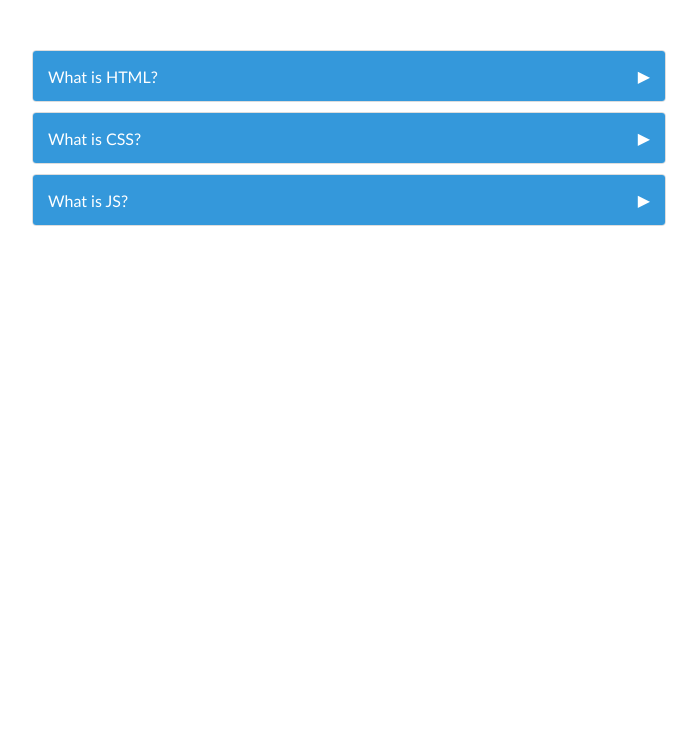
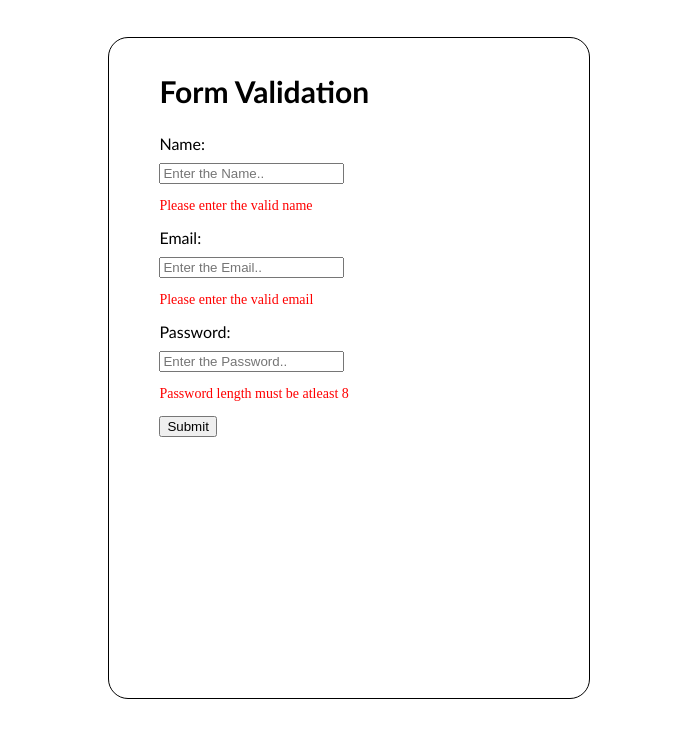
Before and after one commit to Muhammad-Anas785/vueCourse, a Vue app: page / in a window 1280 px wide. Shown: the top 738 px of the page, without its empty margins (291-988 px from the left). Built offline with nearby package versions, Linux system fonts and the light colour scheme.

Commit message:
Add form valid project

```diff
--- a/src/App.vue
+++ b/src/App.vue
@@ -1,9 +1,9 @@
 <script setup>
-import AccordionsProj from "./Projects/Accordions/AccordionsProj.vue";
+import FormValid from "./Projects/FormValidation/FormValid.vue";
 </script>
 
 <template>
   <div>
-    <AccordionsProj />
+    <form-valid />
   </div>
 </template>
--- /dev/null
+++ b/src/Projects/FormValidation/FormValid.vue
@@ -0,0 +1,77 @@
+<script setup>
+import { computed, ref } from "vue";
+
+let name = ref("");
+let email = ref("");
+let password = ref("");
+
+let isValidName = computed(() => name.value.trim() !== "");
+let isValidEmail = computed(() => /^[^\s@]+@[^\s@]+\.[^\s@]+$/.test(email.value));
+let isValidPassword = computed(() => password.value.length >= 8);
+
+let isValidForm = computed(() => isValidName.value && isValidEmail.value && isValidPassword.value);
+
+const formSubmit = () => {
+  if (isValidForm.value) {
+    alert("Form Submitted");
+  } else {
+    alert("Check your credentials");
+  }
+};
+</script>
+
+<template>
+  <div class="formBody">
+    <div class="formConatainer">
+      <h2 class="formHeading">Form Validation</h2>
+      <form @submit.prevent="formSubmit">
+        <div class="form-group">
+          <label for="">Name:</label>
+          <input type="text" placeholder="Enter the Name.." v-model="name" />
+          <p v-if="!isValidName">Please enter the valid name</p>
+        </div>
+        <div class="form-group">
+          <label for="">Email:</label>
+          <input type="email" placeholder="Enter the Email.." v-model="email" />
+          <p v-if="!isValidEmail">Please enter the valid email</p>
+        </div>
+        <div class="form-group">
+          <label for="">Password:</label>
+          <input type="password" placeholder="Enter the Password.." v-model="password" />
+          <p v-if="!isValidPassword">Password length must be atleast 8</p>
+        </div>
+        <input type="submit" value="Submit" />
+      </form>
+    </div>
+  </div>
+</template>
+
+<style scoped>
+.formBody {
+  height: 90vh;
+  display: flex;
+  justify-content: center;
+  align-items: center;
+}
+.formConatainer {
+  border: 1px solid black;
+  width: 30%;
+  height: 80vh;
+  justify-content: center;
+  border-radius: 20px;
+  padding: 10px 50px;
+}
+.formHeading {
+  font-family: "Gill Sans", "Gill Sans MT", Calibri, "Trebuchet MS", sans-serif;
+  font-size: 30px;
+}
+label{
+  display: block;
+  margin: 10px 0;
+  font-family: 'Gill Sans', 'Gill Sans MT', Calibri, 'Trebuchet MS', sans-serif;
+}
+p{
+  color: red;
+  font-size: 14px;
+}
+</style>
```
